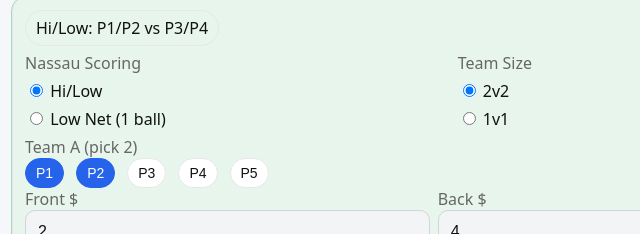
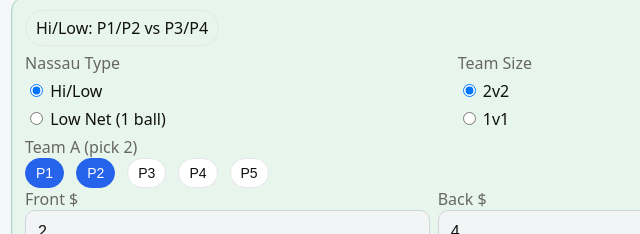
Before and after one commit to Bunch313131/nassau-app, a plain HTML site: page index.html in a window 1280 px wide. Shown: the part 805-1039 px from the top of the page, 0-640 px from the left. Drawn offline with Linux system fonts and the light colour scheme.

Commit message:
Update index.html

```diff
--- a/index.html
+++ b/index.html
@@ -663,7 +663,7 @@ for(var ph=0; ph<18; ph++){
             // NEW: Scoring mode + team size
             h('div',{class:'grid grid-3', style:'gap:18px 32px; margin:6px 0;'},[
   h('div',{},[
-    h('div',{class:'muted'},'Nassau Scoring'),
+    h('div',{class:'muted'},'Nassau Type'),
     h('label',{style:'display:block; margin-top:6px; padding-right:6px; white-space:nowrap;'},[
       h('input',{type:'radio',name:'mode_'+g.id,checked:g.scoringMode==='hi_low',
         onchange:function(){ g.scoringMode='hi_low'; queueSave(); render(); }}),' Hi/Low'
```
